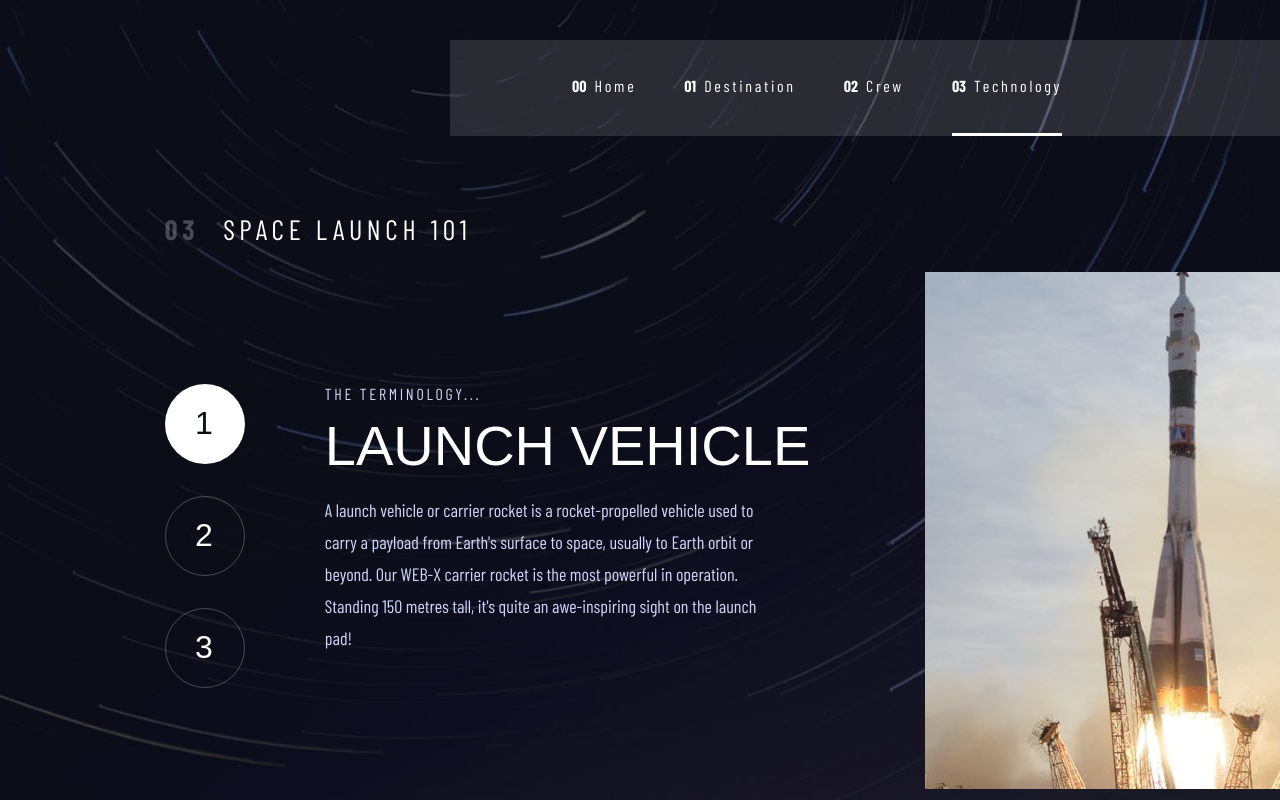
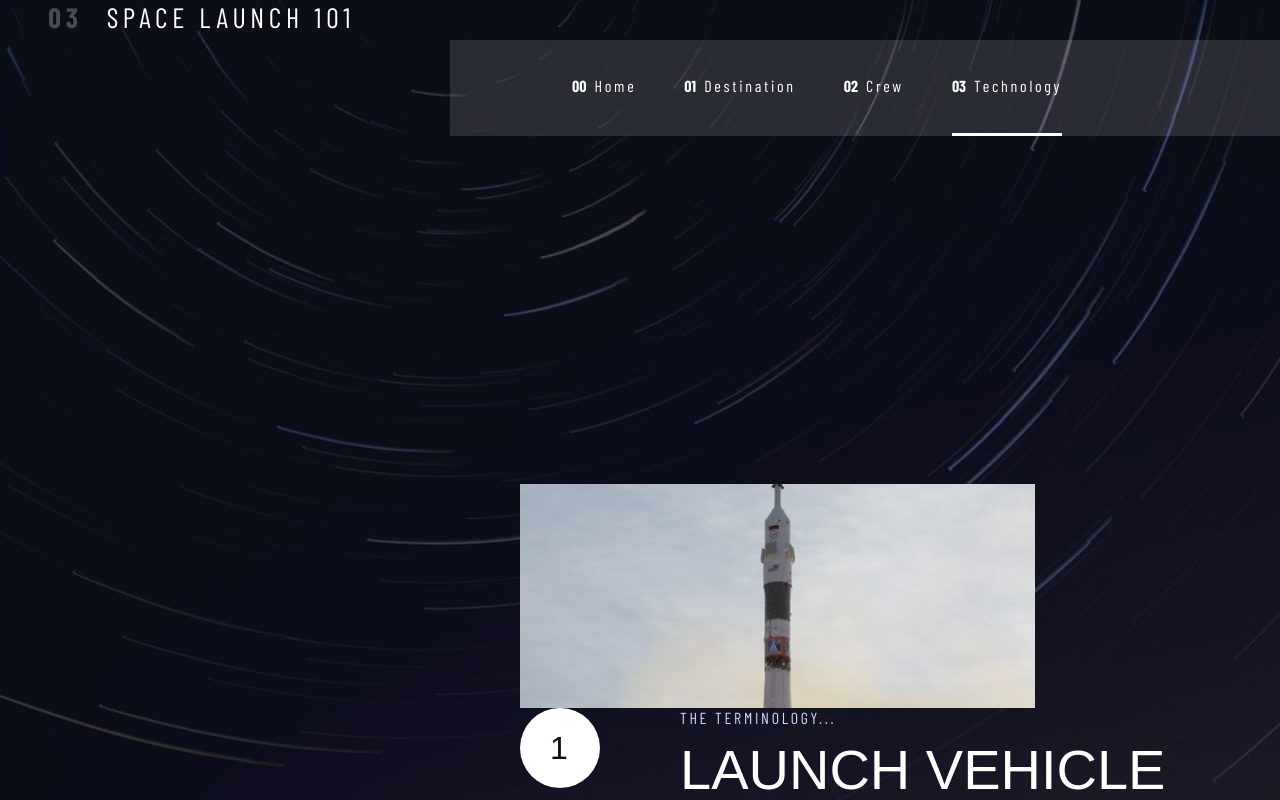
Before and after one commit to NeptuneRjo/space-tourism, a React (Create React App) app: page /technology in a window 1280 px wide. Shown: the top 800 px of the page. Built offline with nearby package versions, Linux system fonts and the light colour scheme; a web font is replaced by a local one.

Commit message:
restructured jsx for easier styling

```diff
--- a/src/Components/Technology/Technology.jsx
+++ b/src/Components/Technology/Technology.jsx
@@ -29,8 +29,9 @@ const Technology = () => {
 
   return (
     <div className="technology-main">
+      <div className="technology-header"><p>03</p>SPACE LAUNCH 101</div>
       <div className="technology-container">
-        <h5 className="technology-header"><p>03</p>SPACE LAUNCH 101</h5>
+        <div className={'technology-image ' + imageClass}></div>
         <div className="technology-content">
           <div className="technology-nav">
             <div className="technology-nav-item nav1"
@@ -59,7 +60,6 @@ const Technology = () => {
           </div>
         </div>
       </div>
-      <div className={'technology-image ' + imageClass}></div>
     </div>
   )
 }
```
